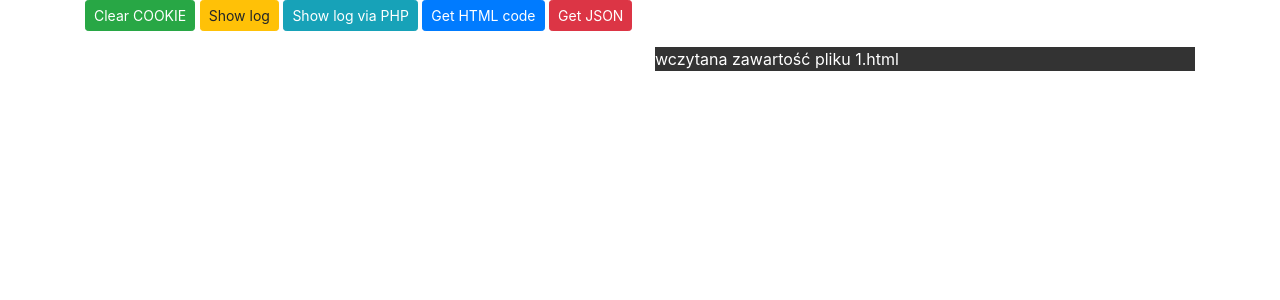
After one commit to ekawalec/lokalnyprogramista, a PHP site: page /_workshop.php in a window 1280 px wide. The commit adds this page. Shown: the top 300 px of the page. Run offline with PHP 8.4, Linux system fonts and the light colour scheme; some libraries are stand-ins or nearby versions.

Commit message:
nowe dodatki w tym ukryta strona _workshop.php:

```diff
--- /dev/null
+++ b/_workshop.php
@@ -0,0 +1,116 @@
+<?php
+$filename = date('Ymd').'.txt';
+$path = 'logs/';
+
+?>
+<!DOCTYPE html>
+<html lang="en">
+<head>
+    <meta charset="UTF-8">
+    <title>_hidden area</title>
+
+    <link rel="stylesheet" href="https://stackpath.bootstrapcdn.com/bootstrap/4.3.1/css/bootstrap.min.css"
+          integrity="sha384-ggOyR0iXCbMQv3Xipma34MD+dH/1fQ784/j6cY/iJTQUOhcWr7x9JvoRxT2MZw1T" crossorigin="anonymous">
+</head>
+<body>
+<div class="container">
+    <p class="">
+        <button id="clearCookies" class="btn btn-sm btn-success">Clear COOKIE</button>
+        <button id="getLog" class="btn btn-sm btn-warning">Show log</button>
+        <button id="getLogPhp" class="btn btn-sm btn-info">Show log via PHP</button>
+        <button id="getHtml" class="btn btn-sm btn-primary">Get HTML code</button>
+        <button id="getJson" class="btn btn-sm btn-danger">Get JSON</button>
+    </p>
+    <div class="row">
+        <div class="col-sm-6">
+            <div id="log"></div>
+        </div>
+        <div class="col-sm-6">
+            <div id="myHtml"></div>
+        </div>
+    </div>
+</div>
+
+
+
+
+<script src="https://cdn.jsdelivr.net/npm/js-cookie@2/src/js.cookie.min.js"></script>
+
+<script src="https://code.jquery.com/jquery-3.3.1.min.js" ></script>
+<script src="https://cdnjs.cloudflare.com/ajax/libs/popper.js/1.14.7/umd/popper.min.js" integrity="sha384-UO2eT0CpHqdSJQ6hJty5KVphtPhzWj9WO1clHTMGa3JDZwrnQq4sF86dIHNDz0W1" crossorigin="anonymous"></script>
+<script src="https://stackpath.bootstrapcdn.com/bootstrap/4.3.1/js/bootstrap.min.js" integrity="sha384-JjSmVgyd0p3pXB1rRibZUAYoIIy6OrQ6VrjIEaFf/nJGzIxFDsf4x0xIM+B07jRM" crossorigin="anonymous"></script>
+
+<script>
+
+    $('#clearCookies').click(function() {
+        Cookies.remove('entry_php', { path: '' });
+        Cookies.remove('entry_php');
+        alert('cookies remove');
+    });
+
+    $('#getLog').click(function() {
+        $.ajax({
+            method: 'get',
+            url: '<?= $path.$filename ?>',
+            success: function(response) {
+                //alert(response);
+                $('#log').text(response);
+            }
+        })
+    });
+
+    $('#getLogPhp').click(function() {
+        $.ajax({
+            method: 'get',
+            url: '_log.php',
+            success: function(response) {
+                //alert(response);
+                $('#log').text(response);
+            }
+        })
+    });
+
+    $('#getJson').click(function() {
+        $.ajax({
+            method: 'get',
+            url: '_ajax.php',
+            dataType: 'json',
+            success: function(response) {
+                $('#log').html('<h2>pobranych rekordów: ' + response.length + '</h2>');
+                $(response).each(function( index, element ) {
+                    $('#log').append('<h3>'+element.title+' (' + element.year + ')</h3>');
+                    $('#log').append('<div>'+element.description+'</div>');
+                });
+            }
+        })
+    });
+
+    $('#getHtml').click(function() {
+        $('#myHtml').html('');
+        $.ajax({
+            method: 'get',
+            url: 'data/1.html',
+            success: function(response) {
+                //alert(response);
+                $('#myHtml').html(response);
+            }
+        })
+    });
+
+    $(document).ready(function () {
+        $.ajax({
+            method: 'get',
+            url: 'data/1.html',
+            success: function(response) {
+                //alert(response);
+                $('#myHtml').html(response);
+            }
+        })
+
+    });
+
+
+</script>
+
+</body>
+</html>
--- /dev/null
+++ b/data/1.html
@@ -0,0 +1,3 @@
+<div style="background-color: #333; color: #fff">
+    wczytana zawartość pliku 1.html
+</div>
```
Also changed, not shown: _ajax.php (added, +16 -0 lines), _log.php (added, +17 -0 lines), main.php (+38 -5 lines).
